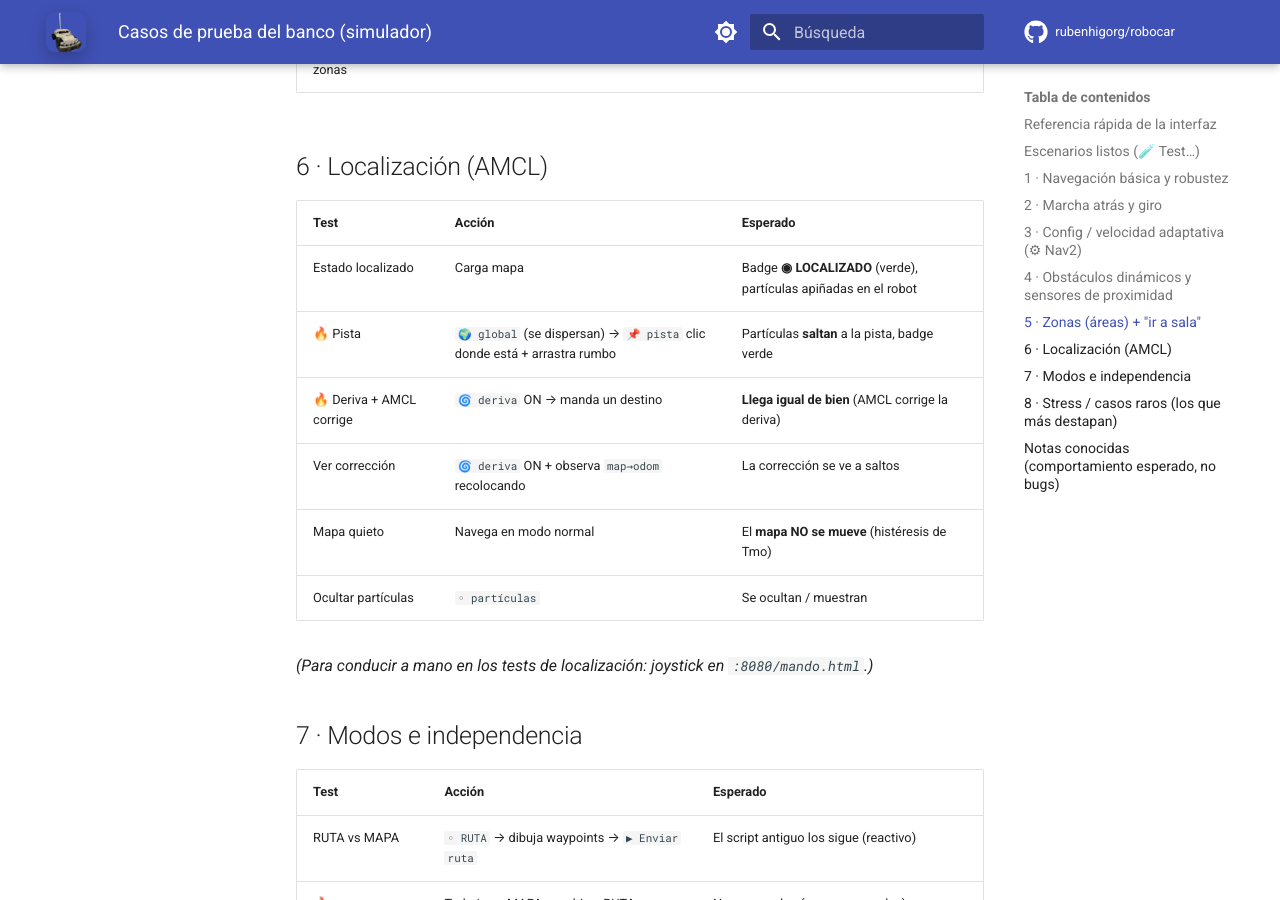
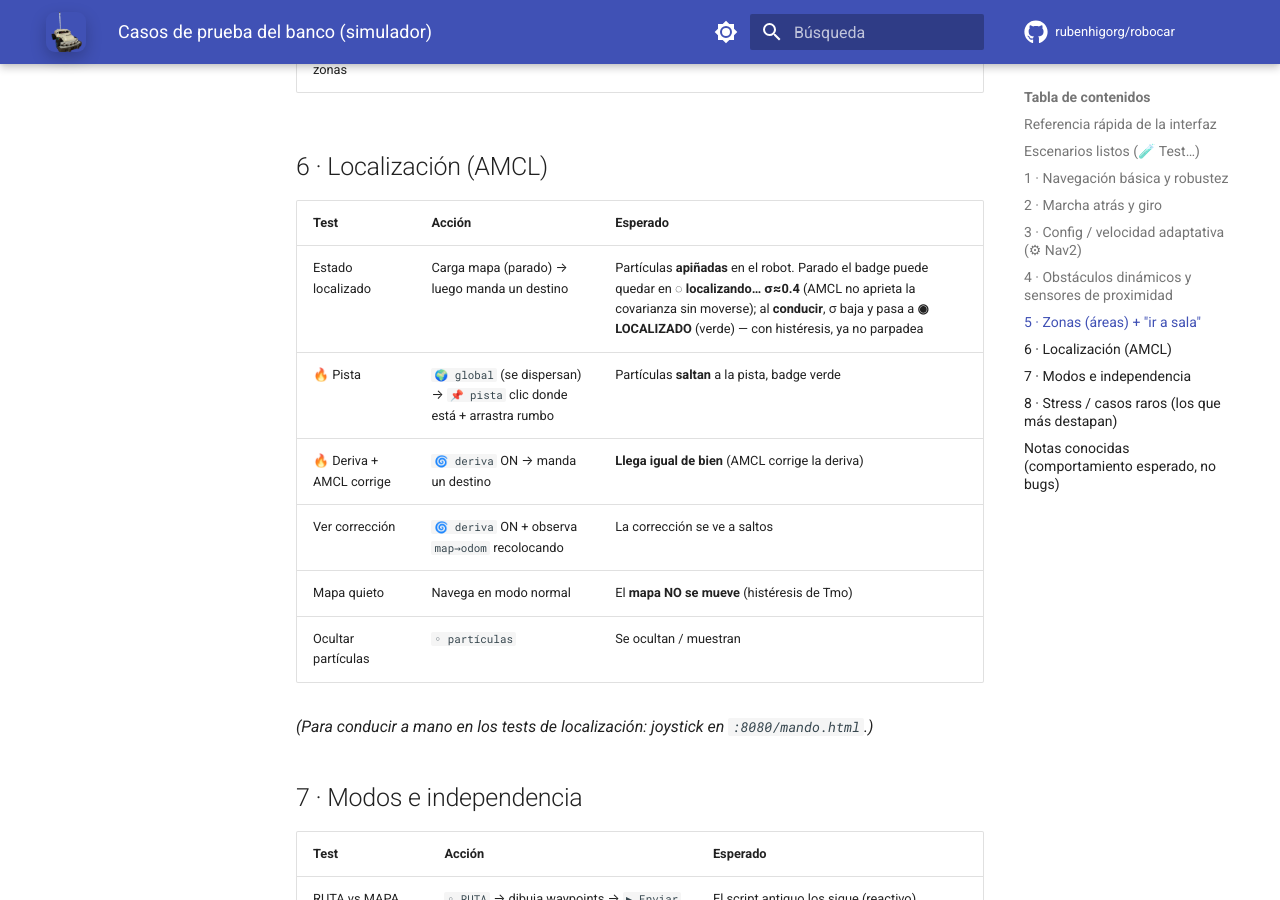
Before and after one commit to rubenhigorg/robocar, an MkDocs documentation site: the page built from docs/tfm/casos-prueba-banco.md, in a window 1280 px wide and 900 px high, scrolled down 3874 px. Built offline with MkDocs 1.6.1 and Material for MkDocs 9.7.7, drawn with Linux system fonts in a browser that asks for light colours; comment, search, counter and statistics services are not loaded.

Commit message:
casos-prueba: expectativa realista del badge de localizacion (verde al conducir)

```diff
--- a/docs/tfm/casos-prueba-banco.md
+++ b/docs/tfm/casos-prueba-banco.md
@@ -99,7 +99,7 @@ retornos de **láser + ultrasonidos + IR**, y el robot reacciona por **tres vía
 
 | Test | Acción | Esperado |
 |---|---|---|
-| Estado localizado | Carga mapa | Badge **◉ LOCALIZADO** (verde), partículas apiñadas en el robot |
+| Estado localizado | Carga mapa (parado) → luego manda un destino | Partículas **apiñadas** en el robot. Parado el badge puede quedar en **◌ localizando… σ≈0.4** (AMCL no aprieta la covarianza sin moverse); al **conducir**, σ baja y pasa a **◉ LOCALIZADO** (verde) — con histéresis, ya no parpadea |
 | 🔥 Pista | `🌍 global` (se dispersan) → `📌 pista` clic donde está + arrastra rumbo | Partículas **saltan** a la pista, badge verde |
 | 🔥 Deriva + AMCL corrige | `🌀 deriva` ON → manda un destino | **Llega igual de bien** (AMCL corrige la deriva) |
 | Ver corrección | `🌀 deriva` ON + observa `map→odom` recolocando | La corrección se ve a saltos |
```
